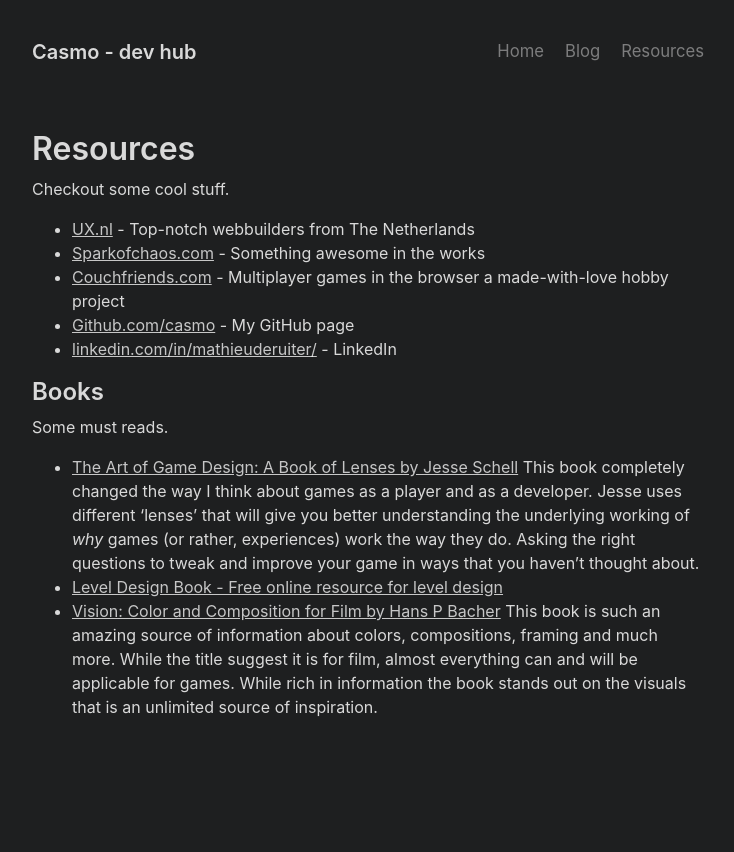
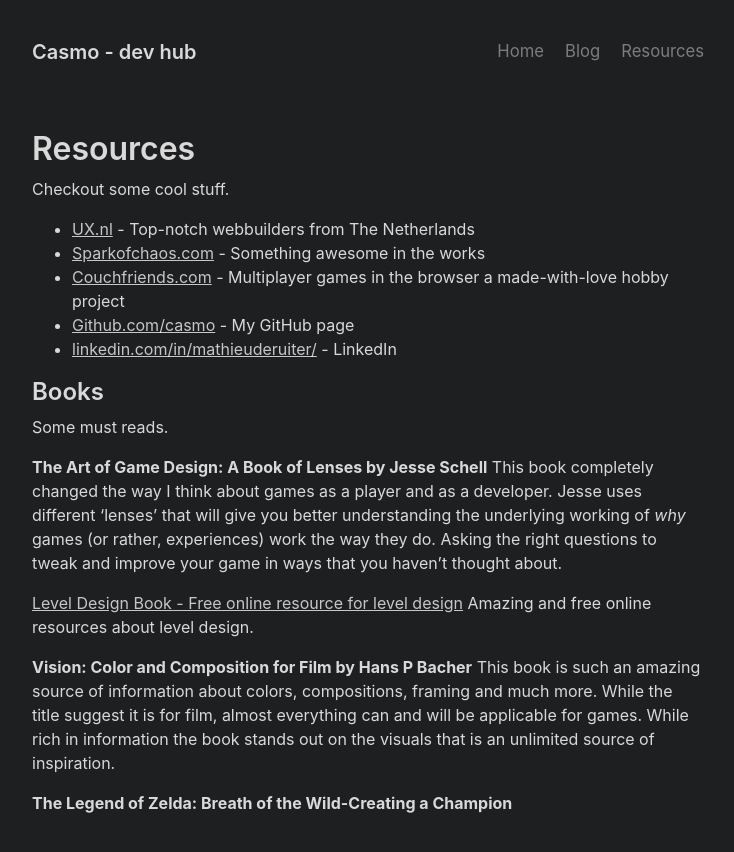
Before and after one commit to Casmo/casmo.github.io, a Jekyll site: the page built from resources.md, in a window 1280 px wide. Shown: the top 852 px of the page, without its empty margins (272-1006 px from the left). Built offline with Jekyll 4.4.1, drawn with Linux system fonts in a browser that asks for light colours.

Commit message:
Update resources.md

```diff
--- a/resources.md
+++ b/resources.md
@@ -17,8 +17,13 @@
 
 Some must reads.
 
-* <a href="https://www.amazon.com/Art-Game-Design-Lenses-Third-dp-1138632058/dp/1138632058" target="_blank">The Art of Game Design: A Book of Lenses by Jesse Schell</a>
+<strong>The Art of Game Design: A Book of Lenses by Jesse Schell</strong>
 This book completely changed the way I think about games as a player and as a developer. Jesse uses different 'lenses' that will give you better understanding the underlying working of *why* games (or rather, experiences) work the way they do. Asking the right questions to tweak and improve your game in ways that you haven't thought about.
-* <a href="https://book.leveldesignbook.com/" target="_blank">Level Design Book - Free online resource for level design</a>
-* <a href="https://www.amazon.com/Vision-Composition-Hans-P-Bacher/dp/1786272202" target="_blank">Vision: Color and Composition for Film by Hans P Bacher</a>
+
+<a href="https://book.leveldesignbook.com/" target="_blank">Level Design Book - Free online resource for level design</a>
+Amazing and free online resources about level design.
+
+<strong>Vision: Color and Composition for Film by Hans P Bacher</strong>
 This book is such an amazing source of information about colors, compositions, framing and much more. While the title suggest it is for film, almost everything can and will be applicable for games. While rich in information the book stands out on the visuals that is an unlimited source of inspiration.
+
+<strong>The Legend of Zelda: Breath of the Wild-Creating a Champion</strong>
```
